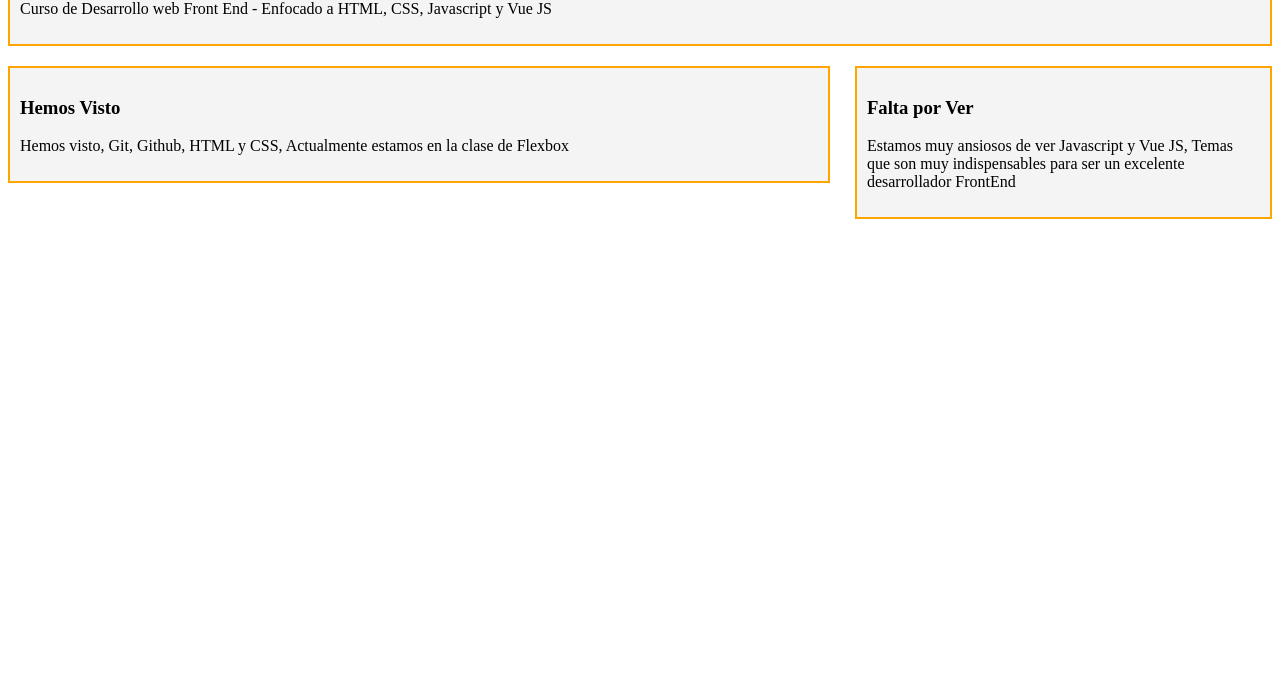
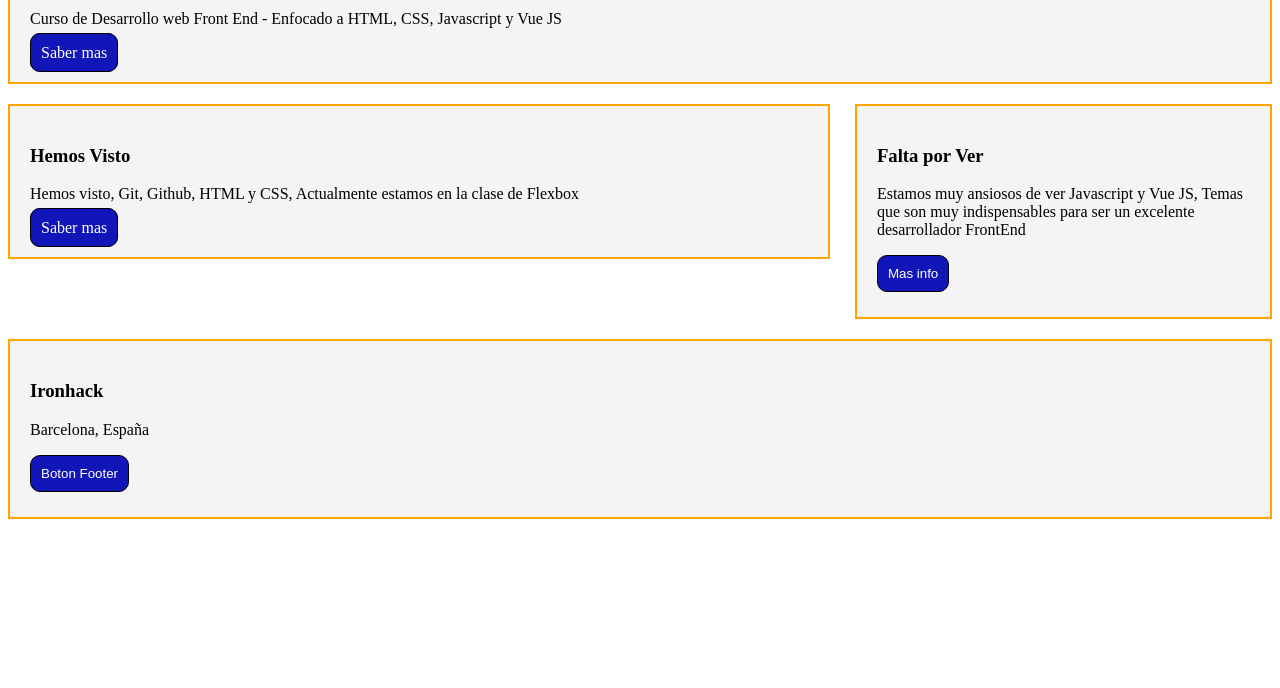
Before and after one commit to JacoReyes82/IronhacksNotes, a plain HTML site: page section-01-html/classExercises/ex02/index.html in a window 1280 px wide. Shown: the part 112-800 px from the top of the page. Drawn offline with Linux system fonts and the light colour scheme.

Commit message:
Mejoras Ex02

```diff
--- a/section-01-html/classExercises/ex02/index.html
+++ b/section-01-html/classExercises/ex02/index.html
@@ -8,14 +8,12 @@
     <style>
         * {
             box-sizing: border-box;
-
         }
-        .box {
+        .box, .footer {
             background: #f4f4f4;
             border: 2px solid orange;
-            padding: 10px;
+            padding: 20px;
             margin-top: 20px;
-
         }
         #box2 {
             float: left;
@@ -25,22 +23,55 @@
             float: right;
             width: 33%;
         }
-
+        .box > a, button{
+            background: rgb(18, 21, 183);
+            border: 1px solid black;
+            border-radius: 10px;
+            padding: 10px;
+            margin-bottom: 5px;
+            color: white;
+            cursor: pointer;
+            text-decoration: none;
+        }
+        button:hover {
+            background: orangered;
+            border: 1px solid yellow;
+        }
+        button:visited {
+            background: green;
+        }
+        button:active {
+            background: yellow;
+            color: red;
+            border: 1px solid green;
+        }
+        .clear {
+            clear: both;
+        }
     </style>
 </head>
 <body>
     <div class="box">
         <h1>Curso Frontend Ironhack Noviembre</h1>
         <p>Curso de Desarrollo web Front End - Enfocado a HTML, CSS, Javascript y Vue JS</p>
+        <a href="#">Saber mas</a>
     </div>
     <div class="box" id="box2">
         <h3>Hemos Visto</h3>
         <p>Hemos visto, Git, Github, HTML y CSS, Actualmente estamos en la clase de Flexbox</p>
+        <a href="#">Saber mas</a>
     </div>
 
     <div class="box" id="box3">
         <h3>Falta por Ver</h3>
         <p>Estamos muy ansiosos de ver Javascript y Vue JS, Temas que son muy indispensables para ser un excelente desarrollador FrontEnd</p>
+        <button>Mas info</button>
+    </div>
+    <div class="clear"></div>
+    <div class="footer">
+        <h3>Ironhack</h3>
+        <p>Barcelona, España</p>
+        <button>Boton Footer</button>
     </div>
 
 </body>
```
